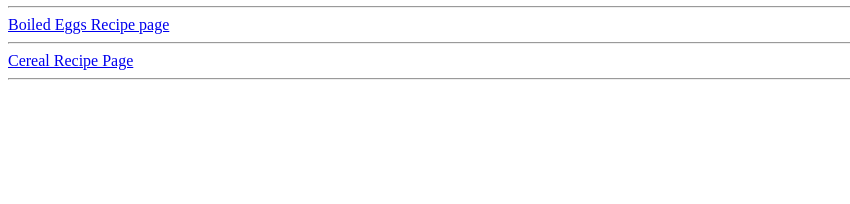
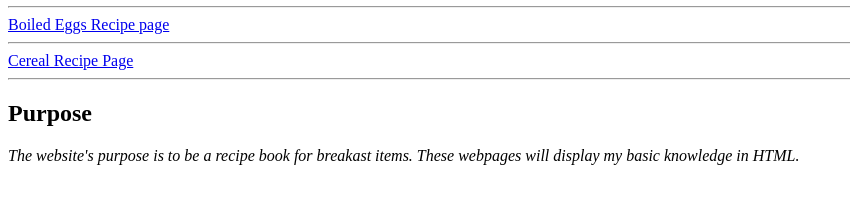
Before and after one commit to Aditya-Dandamudi/odin-recipes, a plain HTML site: page index.html in a window 1280 px wide. Shown: the part 154-358 px from the top of the page, without its empty margins (0-850 px from the left). Drawn offline with Linux system fonts and the light colour scheme.

Commit message:
final draft

```diff
--- a/index.html
+++ b/index.html
@@ -20,6 +20,12 @@
     <a href="recipes/cereal.html">Cereal Recipe Page</a>
     <hr>
 
+    <h2>Purpose</h2>
+
+    <p><em>The website's purpose is to be a recipe book for breakast items. These webpages will display my basic
+        knowledge in HTML.</em>
+    </p>
+
 
 
 </body>
```
